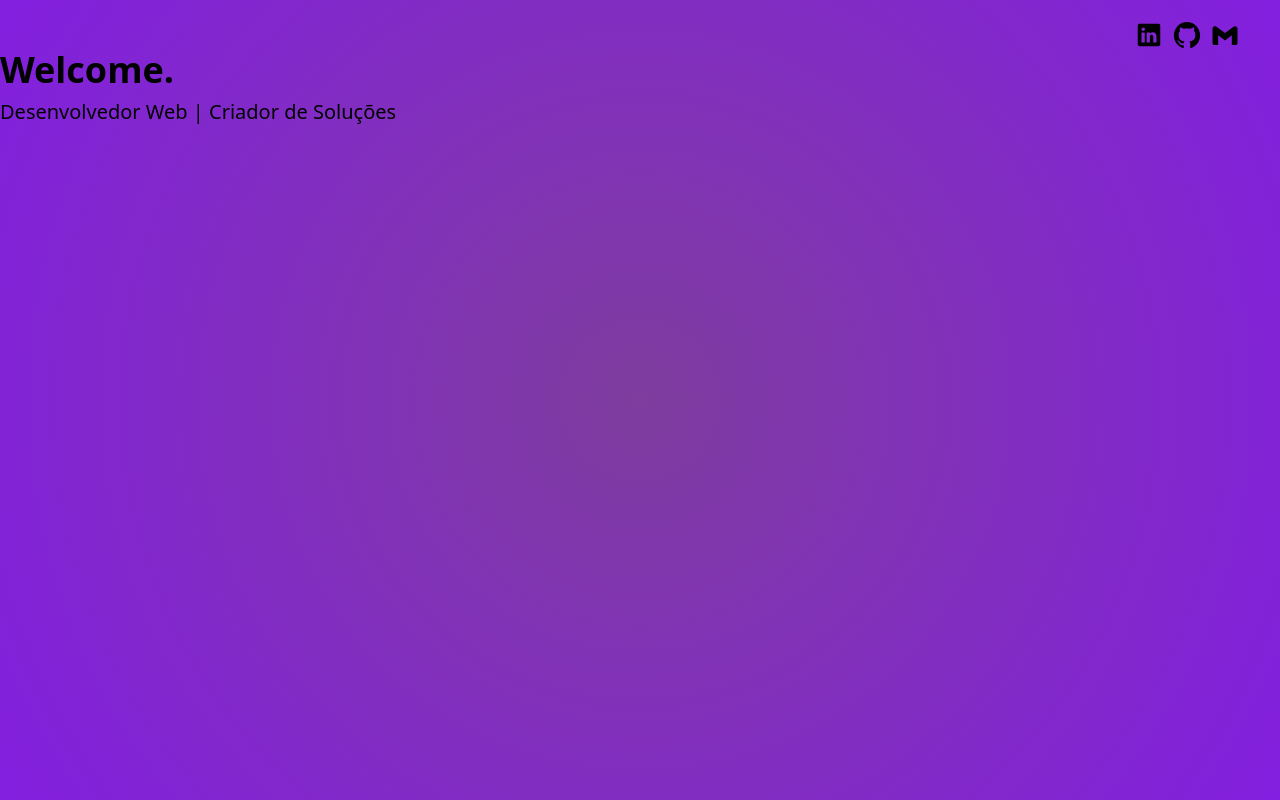
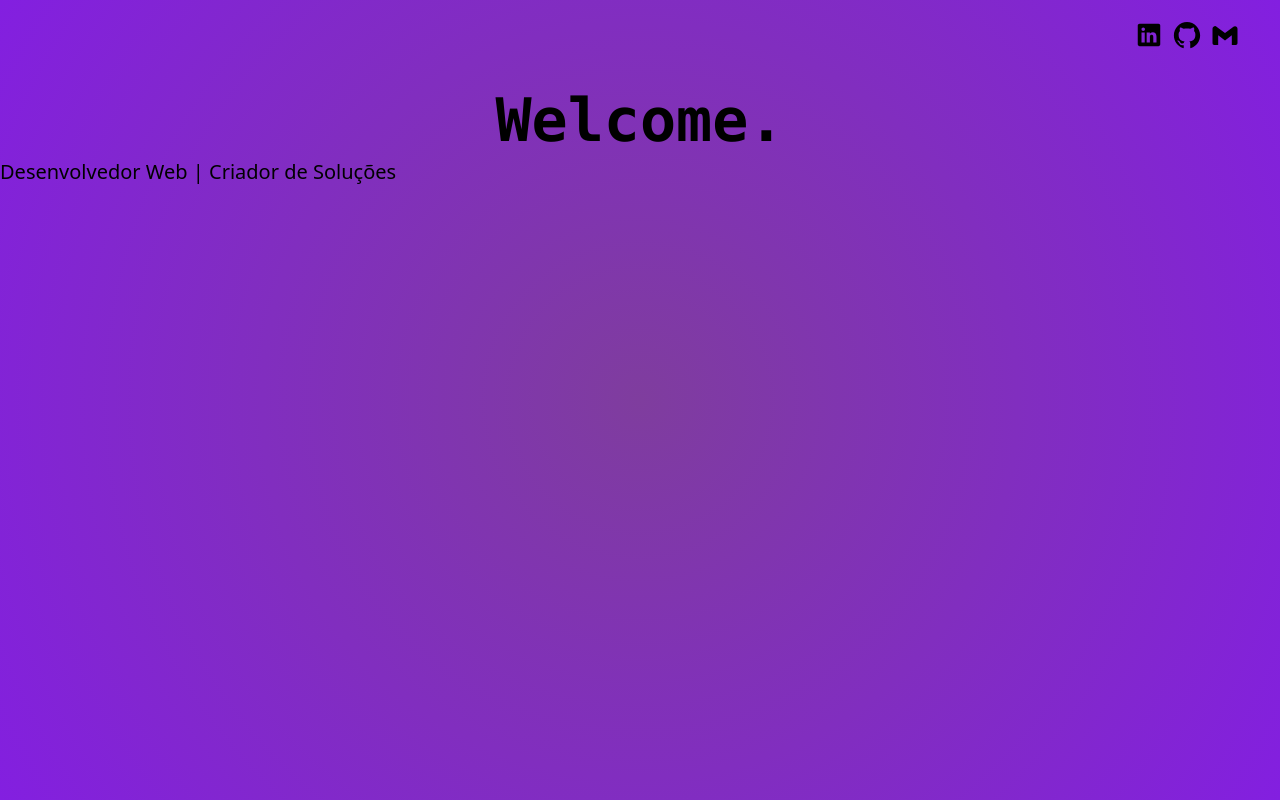
Before and after one commit to MarianniArtoni/Portfolio, a React (Create React App) app: page / in a window 1280 px wide. Built offline with nearby package versions, Linux system fonts and the light colour scheme.

Commit message:
Mudança na fonte

```diff
--- a/src/components/Body.js
+++ b/src/components/Body.js
@@ -3,7 +3,7 @@ import React from "react";
 const Body = () => {
     return (
         <section>
-            <h1 className="text-4xl font-bold">Welcome.</h1>
+            <h1 className="text-6xl font-bold flex justify-center mt-10 font-font1">Welcome.</h1>
             <p className="text-xl mt-2">Desenvolvedor Web | Criador de Soluções</p>
         </section>
     );
--- a/tailwind.config.js
+++ b/tailwind.config.js
@@ -4,7 +4,11 @@ module.exports = {
     "./src/**/*.{js,jsx,ts,tsx}"
   ],
   theme: {
-    extend: {},
+    extend: {
+      fontFamily: {
+        font1: ['"Lucida Console"', '"Courier New"', 'monospace'],
+      },
+    },
   },
   plugins: [],
 }
```
